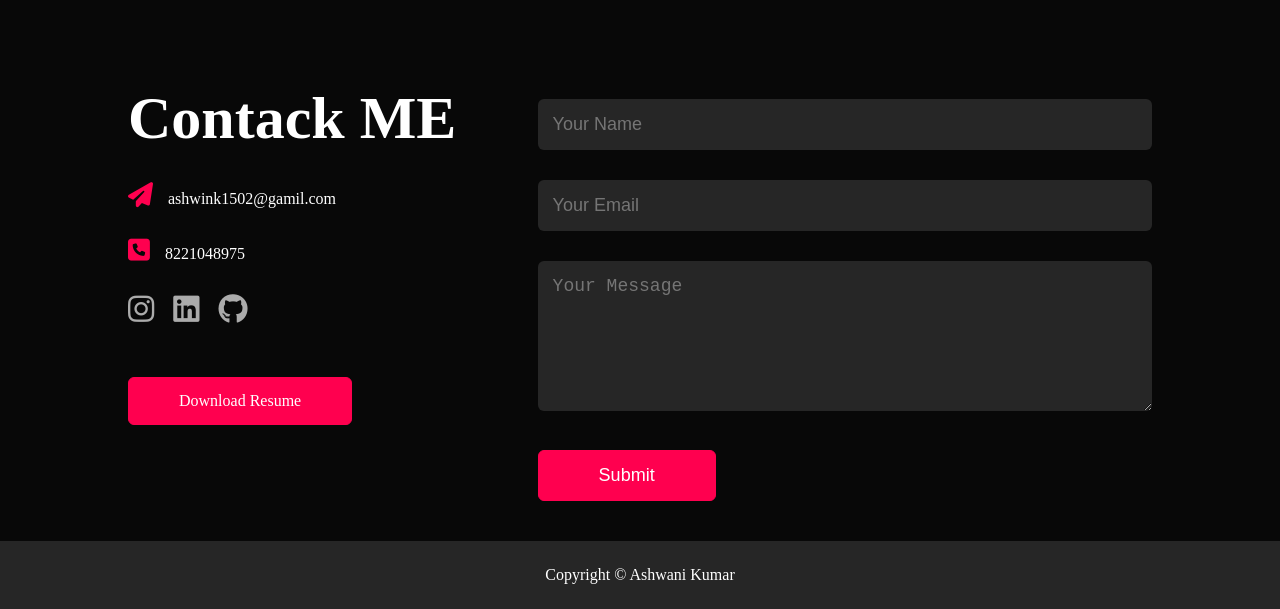
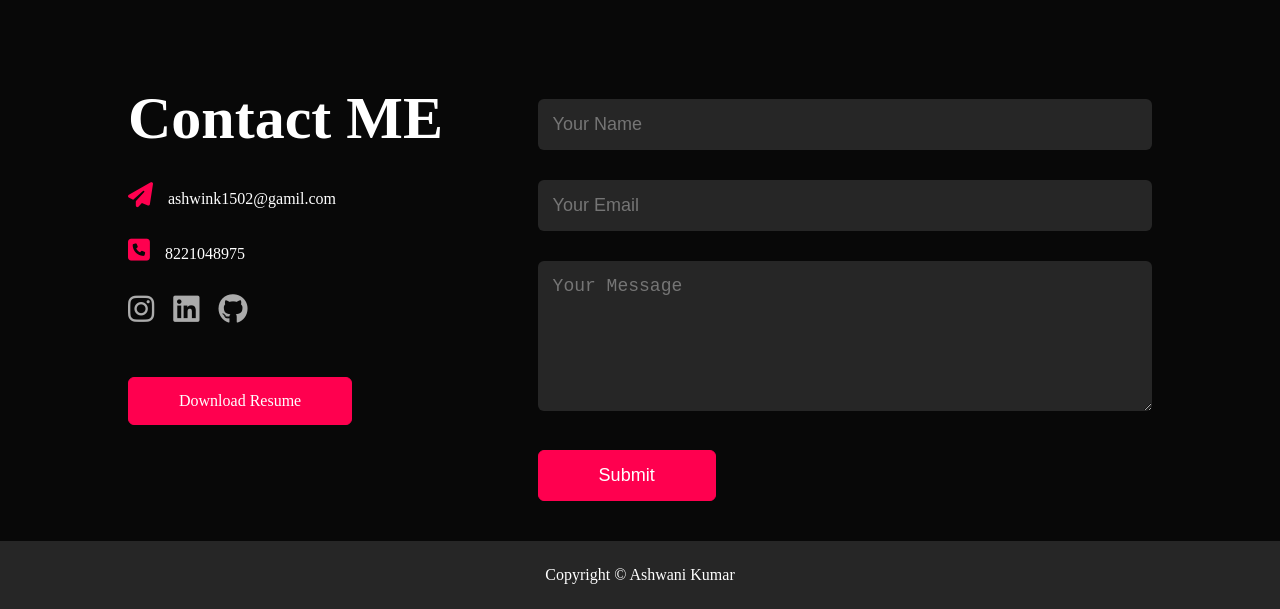
Before and after one commit to Ashwain1502/Portfolio-website, a plain HTML site: page index.html in a window 1280 px wide. Shown: the part 2299-2908 px from the top of the page. Drawn offline with Linux system fonts and the light colour scheme.

Commit message:
speeling

```diff
--- a/index.html
+++ b/index.html
@@ -148,7 +148,7 @@
         <div class="container">
             <div class="row">
                 <div class="contact-left">
-                    <h1 class="sub-title">Contack ME</h1>
+                    <h1 class="sub-title">Contact ME</h1>
                     <p><i class="fa-sharp fa-solid fa-paper-plane"></i>ashwink1502@gamil.com</p>
                     <p><i class="fa-solid fa-square-phone"></i>8221048975</p>
                     <div class="social-icons">
```
